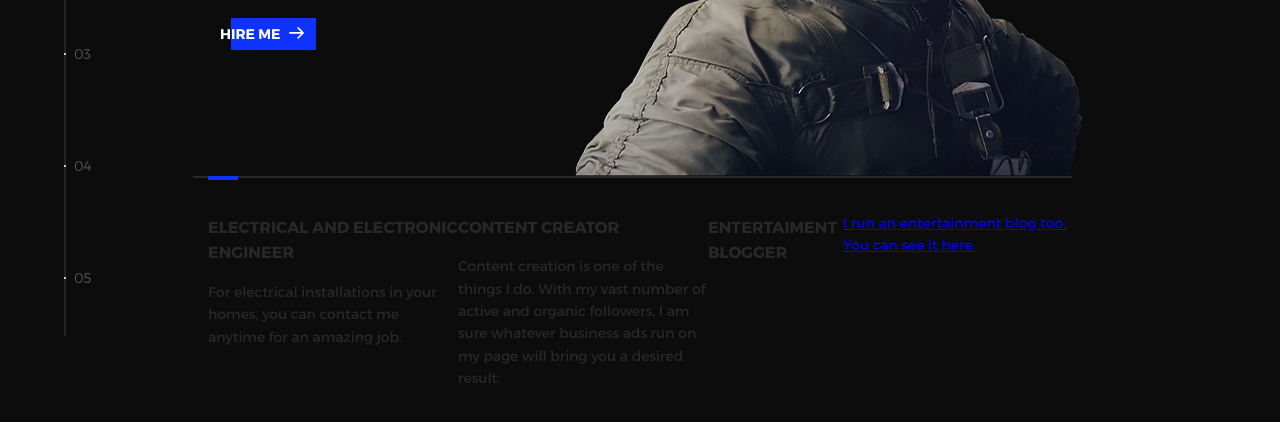
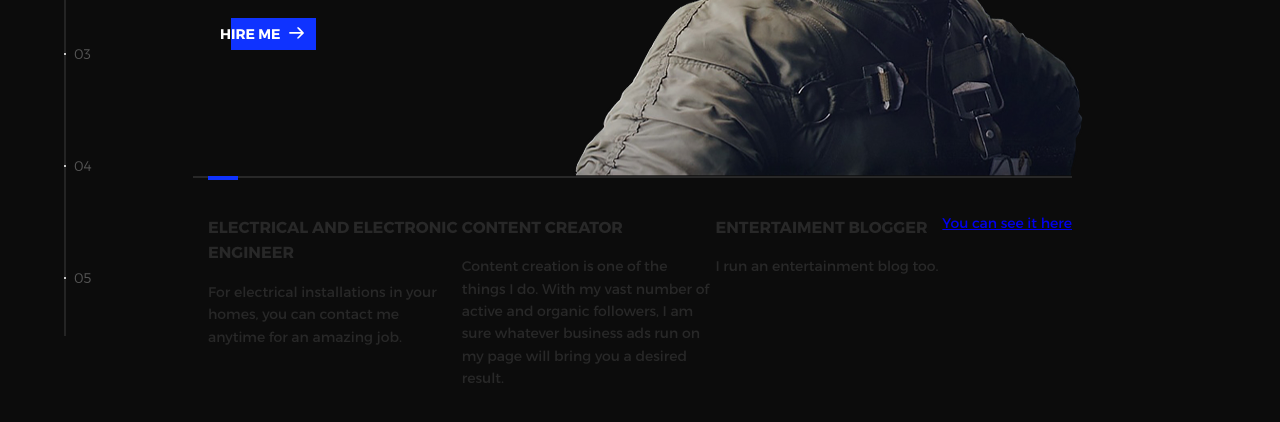
Before and after one commit to zionmosesh/VyrexVictor, a plain HTML site: page index.html in a window 1280 px wide. Shown: the part 344-766 px from the top of the page. Drawn offline with nearby package versions, Linux system fonts and the light colour scheme.

Commit message:
Update index.html

```diff
--- a/index.html
+++ b/index.html
@@ -70,7 +70,8 @@
                 </a>
                 <a href="#0">
                   <h3>Entertaiment Blogger</h3>
-                  <p>I run an entertainment blog too. You can see it <a href="https://www.zarmailoaded.com.ng"> here.</a> </p>
+                  <p>I run an entertainment blog too.</p>
+                <p>You can see it here <a href="https://www.zarmailoaded.com.ng"></a>
 
                 </a>
               </div>
```
